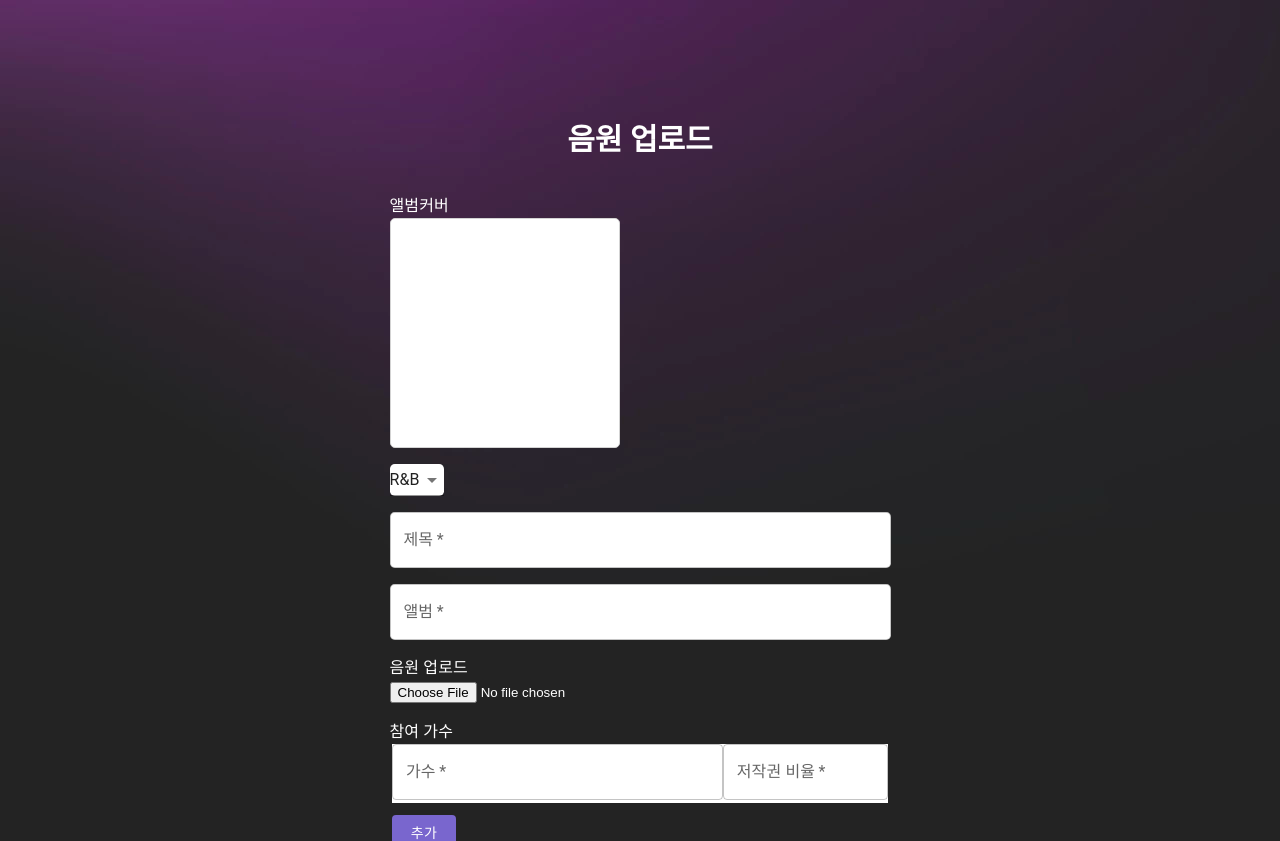
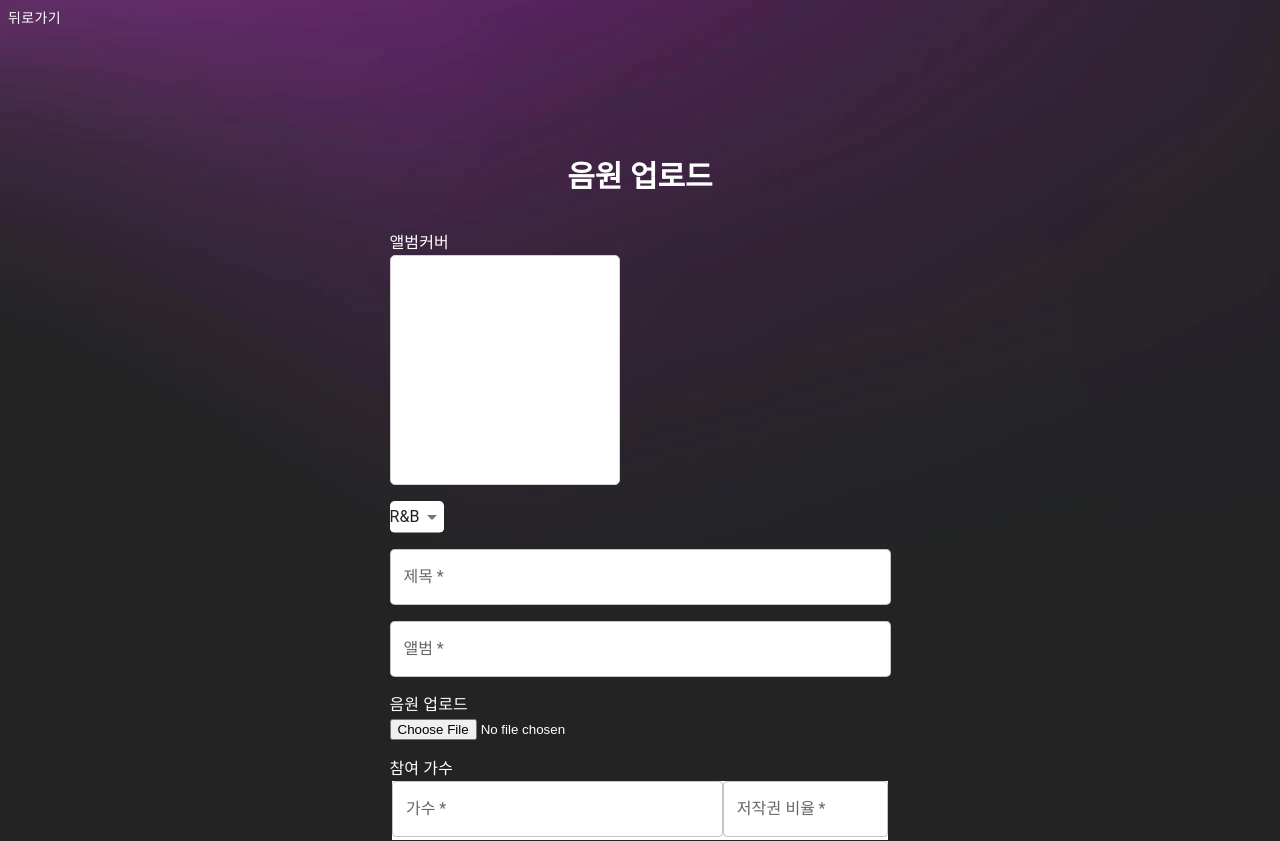
Before and after one commit to UXMUnderGraduate/22-S-Front, a React (Create React App) app: page /upload in a window 1280 px wide. Shown: the top 841 px of the page. Built offline with nearby package versions, Linux system fonts and the light colour scheme.

Commit message:
Feat : 뒤로가기 버튼 추가

```diff
--- a/src/page/ProfilePage.jsx
+++ b/src/page/ProfilePage.jsx
@@ -1,13 +1,15 @@
 import * as React from 'react';
-import { Box, ThemeProvider, Typography } from '@mui/material';
+import { Box, Button, ThemeProvider, Typography } from '@mui/material';
 import { createTheme } from '@mui/material/styles';
 import MyProfile from '../components/MyProfile';
 import AccountCircleIcon from '@mui/icons-material/AccountCircle';
 import { useEffect, useState } from 'react';
 import axios from 'axios';
+import { useNavigate } from 'react-router-dom';
 // import styled from "styled-components";
 
 function ProfilePage() {
+  const navigate = useNavigate();
   const theme = createTheme({
     main: '#ffffff',
   });
@@ -35,7 +37,15 @@ function ProfilePage() {
   return (
     <ThemeProvider theme={theme}>
       <Box sx={{ height: '100vh', backgroundImage: 'url(/images/background.png)', textAlign: 'center' }}>
-        <AccountCircleIcon sx={{ fontSize: '600%', paddingTop: '10%' }} />
+        <Button
+          sx={{ display: 'block', color: '#ffffff' }}
+          onClick={() => {
+            navigate('/board');
+          }}
+        >
+          뒤로가기
+        </Button>
+        <AccountCircleIcon sx={{ fontSize: '600%', margin: '10%' }} />
         <Typography variant="h2" component="h2" fontWeight="400" sx={{ paddingTop: '2%' }}>
           My Profile
         </Typography>
--- a/src/page/UploadPage.jsx
+++ b/src/page/UploadPage.jsx
@@ -20,6 +20,7 @@ import { createTheme, ThemeProvider } from '@mui/material/styles';
 import styled from 'styled-components';
 import { useDropzone } from 'react-dropzone';
 import * as contractApi from '../services/contract';
+import { useNavigate } from 'react-router-dom';
 
 const thumbsContainer = {
   display: 'flex',
@@ -205,10 +206,19 @@ function RegisterPage() {
     // countArr[counter] = counter	// index 사용 시 윗줄 대신 사용
     setCountSingerList(countArr);
   };
+  const navigate = useNavigate();
 
   return (
     <ThemeProvider theme={theme}>
       <Box sx={{ height: '100%', backgroundImage: 'url(/images/background.png)' }}>
+        <Button
+          sx={{ display: 'block', color: '#ffffff' }}
+          onClick={() => {
+            navigate('/board');
+          }}
+        >
+          뒤로가기
+        </Button>
         <Container sx={{ color: '#ffffff' }} component="main" maxWidth="xs">
           <CssBaseline />
           <Box
```
